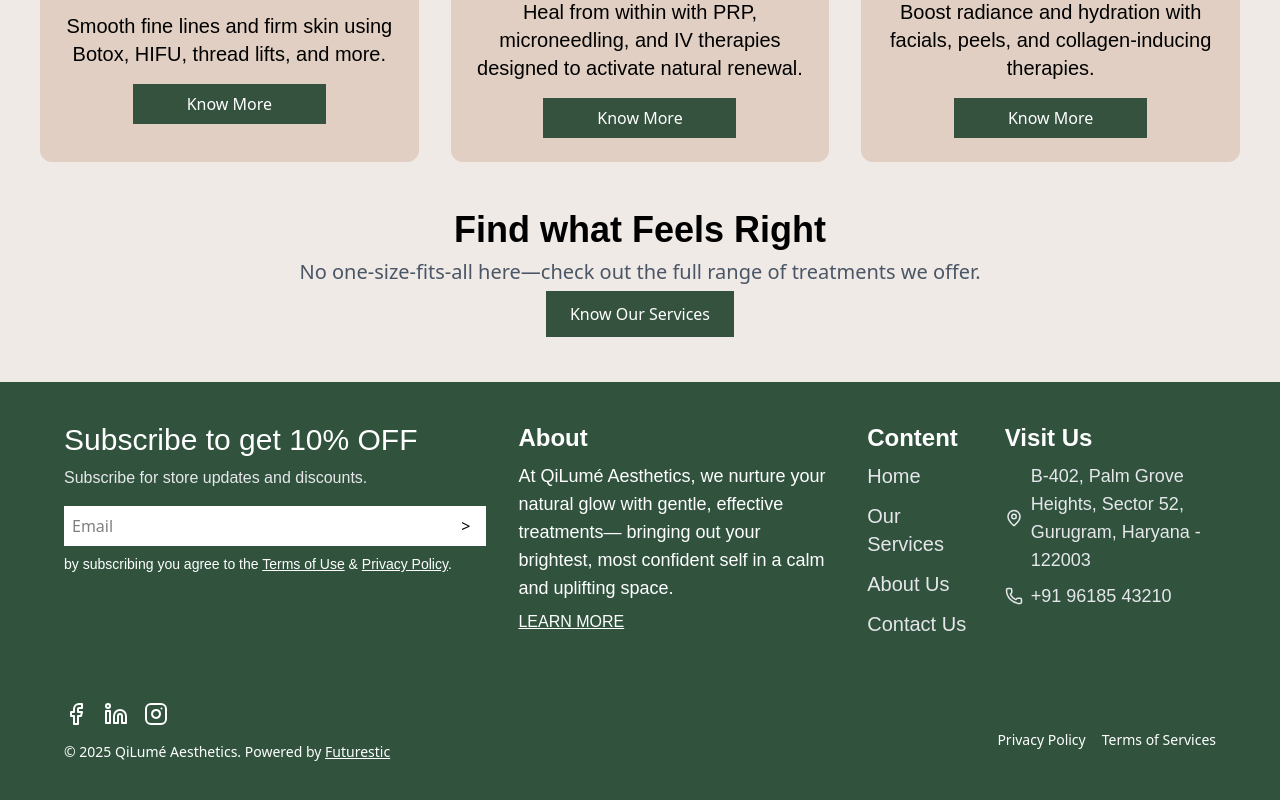
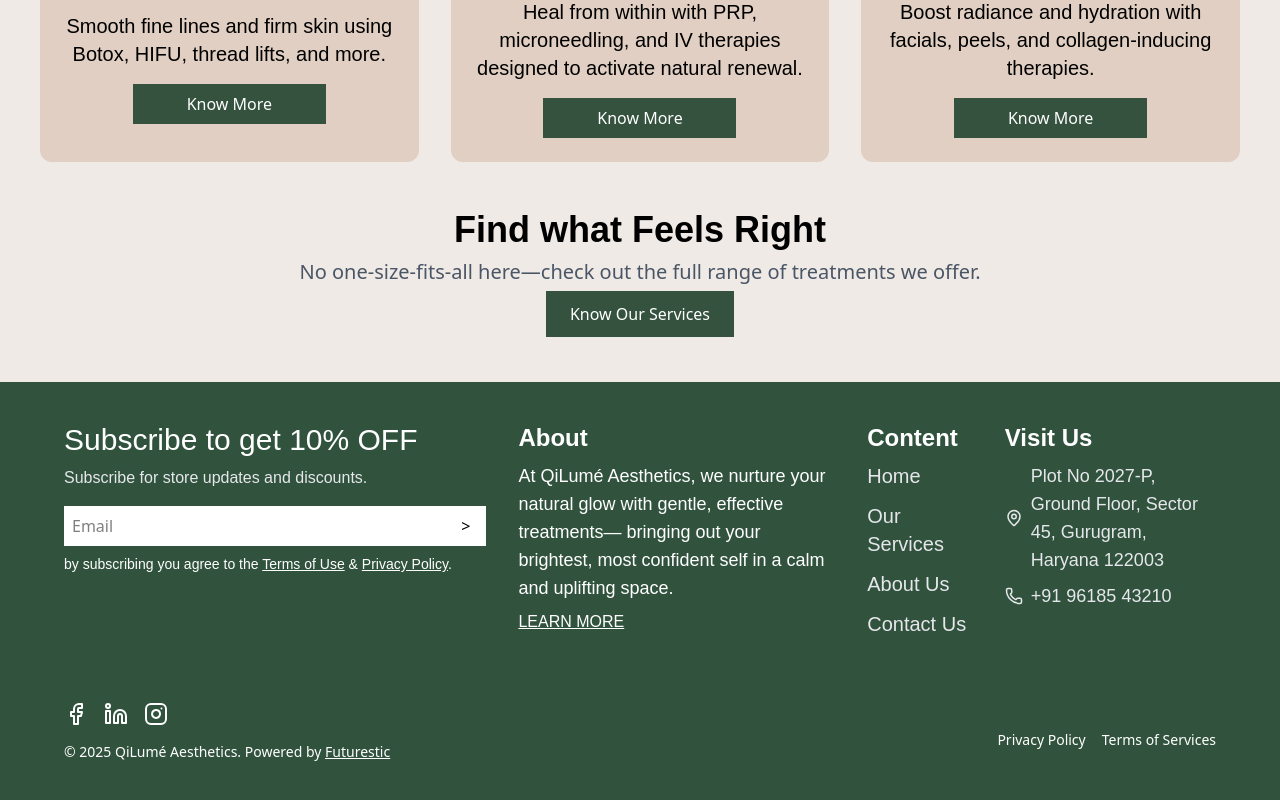
Before and after one commit to techsmartjsk/Qulime, a Next.js app: page / in a window 1280 px wide. Shown: the part 2898-3698 px from the top of the page. Built offline with nearby package versions, Linux system fonts and the light colour scheme; a web font is replaced by a local one.

Commit message:
address changes

```diff
--- a/src/components/common/footer.tsx
+++ b/src/components/common/footer.tsx
@@ -55,7 +55,7 @@ export default function Footer() {
           <h3 className="font-semibold text-2xl mb-2 font-abhaya">Visit Us</h3>
           <div className="flex items-center gap-2 text-gray-200 mb-2">
             <div><MapPin size={18} /></div>
-            <div className='text-lg font-darker'>B-402, Palm Grove Heights, Sector 52, Gurugram, Haryana - 122003</div>
+            <div className='text-lg font-darker'>Plot No 2027-P, Ground Floor, Sector 45, Gurugram, Haryana 122003</div>
           </div>
           <div className="flex items-center gap-2 text-gray-200">
             <Phone size={18} />
```
